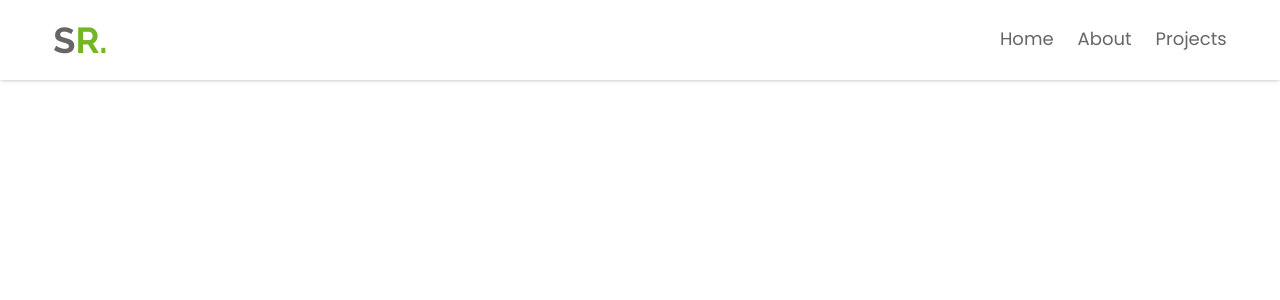
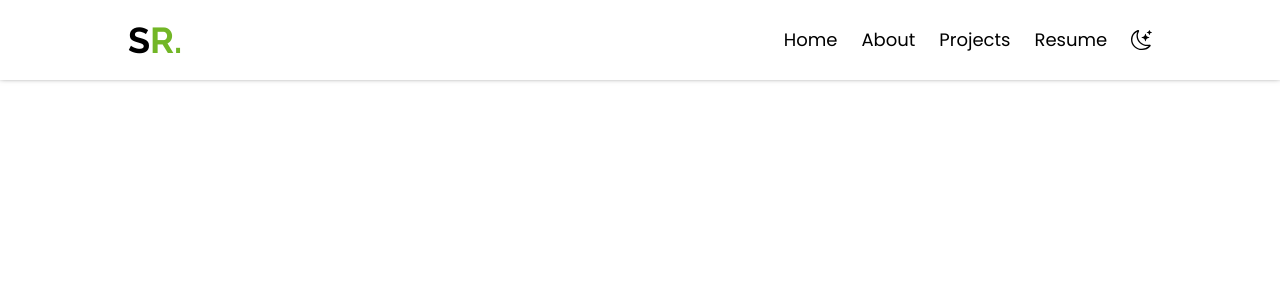
Before and after one commit to sneharatnani/portfolio-site, a React (Create React App) app: page / in a window 1280 px wide. Shown: the top 300 px of the page. Built offline with nearby package versions, Linux system fonts and the light colour scheme.

Commit message:
add toggler

```diff
--- a/public/index.html
+++ b/public/index.html
@@ -28,7 +28,7 @@
       href="https://fonts.googleapis.com/css2?family=Poppins&display=swap"
       rel="stylesheet"
     />
-    <title>Sneha Ratnani</title>
+    <title>Sneha Ratnani: Frontend Developer</title>
   </head>
   <body>
     <noscript>You need to enable JavaScript to run this app.</noscript>
--- a/src/App.js
+++ b/src/App.js
@@ -1,8 +1,11 @@
+import { useContext } from "react";
 import Navbar from "./components/Navbar.js";
+import { ThemeContext } from "./themeContext.js";
 
 function App() {
+  const { theme } = useContext(ThemeContext);
   return (
-    <div>
+    <div className={theme}>
       <Navbar />
     </div>
   );
--- /dev/null
+++ b/src/components/NavLinks.js
@@ -0,0 +1,24 @@
+import { Link } from "react-router-dom";
+import ThemeToggler from "./ThemeToggler.js";
+
+function StyledNavLink({ text, address }) {
+  return (
+    <li className="relative transform translate-y-0 transition-transform duration-500 ease-in-out after:contents-[''] after:w-full after:h-[2px] after:bg-green dark:after:bg-mustard after:origin-center after:scale-x-0 after:absolute after:bottom-0 after:left-0 after:transform after:transition-transform after:duration-300 after:ease-in-out hover:after:scale-x-100 hover:text-green dark:hover:text-mustard">
+      <Link to={address}>{text}</Link>
+    </li>
+  );
+}
+
+export default function NavLinks() {
+  return (
+    <div className="flex gap-6 items-center">
+      <ul className="flex gap-6 capitalize text-lg">
+        <StyledNavLink text="home" address="/" />
+        <StyledNavLink text="about" address="/about" />
+        <StyledNavLink text="projects" address="/projects" />
+        <StyledNavLink text="resume" address="/resume" />
+      </ul>
+      <ThemeToggler />
+    </div>
+  );
+}
--- a/src/components/Navbar.js
+++ b/src/components/Navbar.js
@@ -1,22 +1,14 @@
 import { Link } from "react-router-dom";
+import NavLinks from "./NavLinks.js";
 
 export default function Navbar() {
   return (
-    <header className="shadow-3xl font-[Poppins]">
-      <nav className="w-11/12 m-auto flex justify-between h-[10vh] items-center text-lightGrey">
+    <header className="shadow-3xl font-[Poppins]  dark:bg-gray-800">
+      <nav className="w-4/5 m-auto flex justify-between h-[10vh] items-center dark:text-white">
         <Link to="/" className="text-4xl font-raleway">
-          S<span className="text-green">R.</span>
+          S<span className="text-green dark:text-mustard">R.</span>
         </Link>
-        <div className="flex gap-6 capitalize text-lg">
-          <Link
-            to="/"
-            className="border-b-2 border-b-transparent hover:border-b-green transition duration-300 ease-out"
-          >
-            home
-          </Link>
-          <Link to="/">about</Link>
-          <Link to="/">projects</Link>
-        </div>
+        <NavLinks />
       </nav>
     </header>
   );
--- /dev/null
+++ b/src/components/ThemeToggler.js
@@ -0,0 +1,15 @@
+import sun from "../assets/icons/sun.svg";
+import moon from "../assets/icons/moon.svg";
+import { ThemeContext } from "../themeContext.js";
+import { useContext } from "react";
+
+export default function ThemeToggler() {
+  const { theme, setTheme } = useContext(ThemeContext);
+  return (
+    <img
+      src={theme ? sun : moon}
+      onClick={() => setTheme((prevTheme) => (prevTheme ? "" : "dark"))}
+      className="cursor-pointer"
+    />
+  );
+}
--- a/src/index.js
+++ b/src/index.js
@@ -2,13 +2,16 @@ import React from "react";
 import ReactDOM from "react-dom/client";
 import App from "./App";
 import { BrowserRouter as Router } from "react-router-dom";
+import ThemeContextProvider from "./themeContext.js";
 import "./assets/styles.css";
 
 const root = ReactDOM.createRoot(document.getElementById("root"));
 root.render(
   <React.StrictMode>
-    <Router>
-      <App />
-    </Router>
+    <ThemeContextProvider>
+      <Router>
+        <App />
+      </Router>
+    </ThemeContextProvider>
   </React.StrictMode>
 );
--- /dev/null
+++ b/src/themeContext.js
@@ -0,0 +1,12 @@
+import { createContext, useState } from "react";
+
+export const ThemeContext = createContext();
+
+export default function ThemeContextProvider(props) {
+  const [theme, setTheme] = useState("");
+  return (
+    <ThemeContext.Provider value={{ theme, setTheme }}>
+      {props.children}
+    </ThemeContext.Provider>
+  );
+}
--- a/tailwind.config.js
+++ b/tailwind.config.js
@@ -6,6 +6,7 @@ module.exports = {
       colors: {
         green: "#72b626",
         lightGrey: "#666",
+        mustard: "#ffb703",
       },
       fontFamily: {
         raleway: "'Raleway', 'sans - serif'",
```
Also changed, not shown: src/assets/icons/moon.svg (added), src/assets/icons/sun.svg (added).
